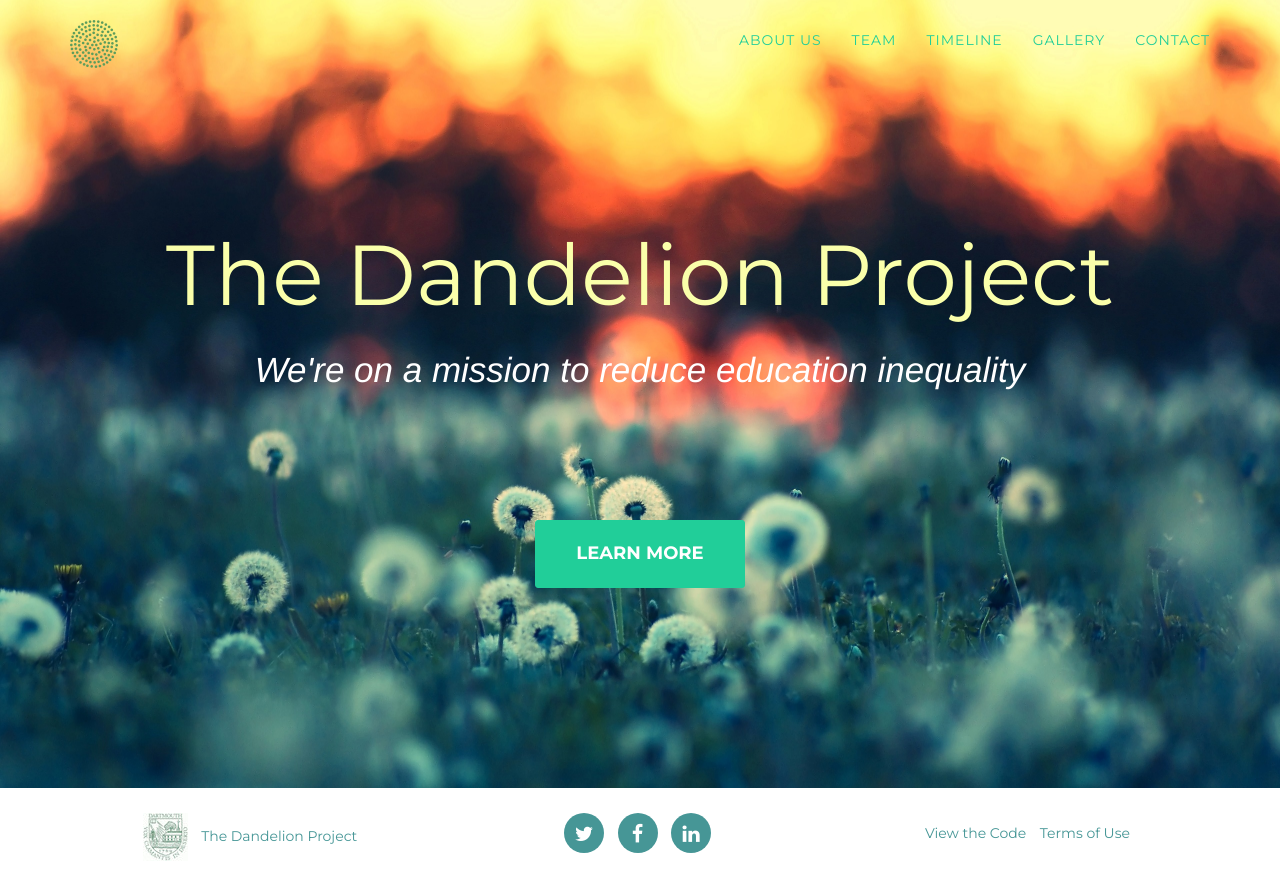
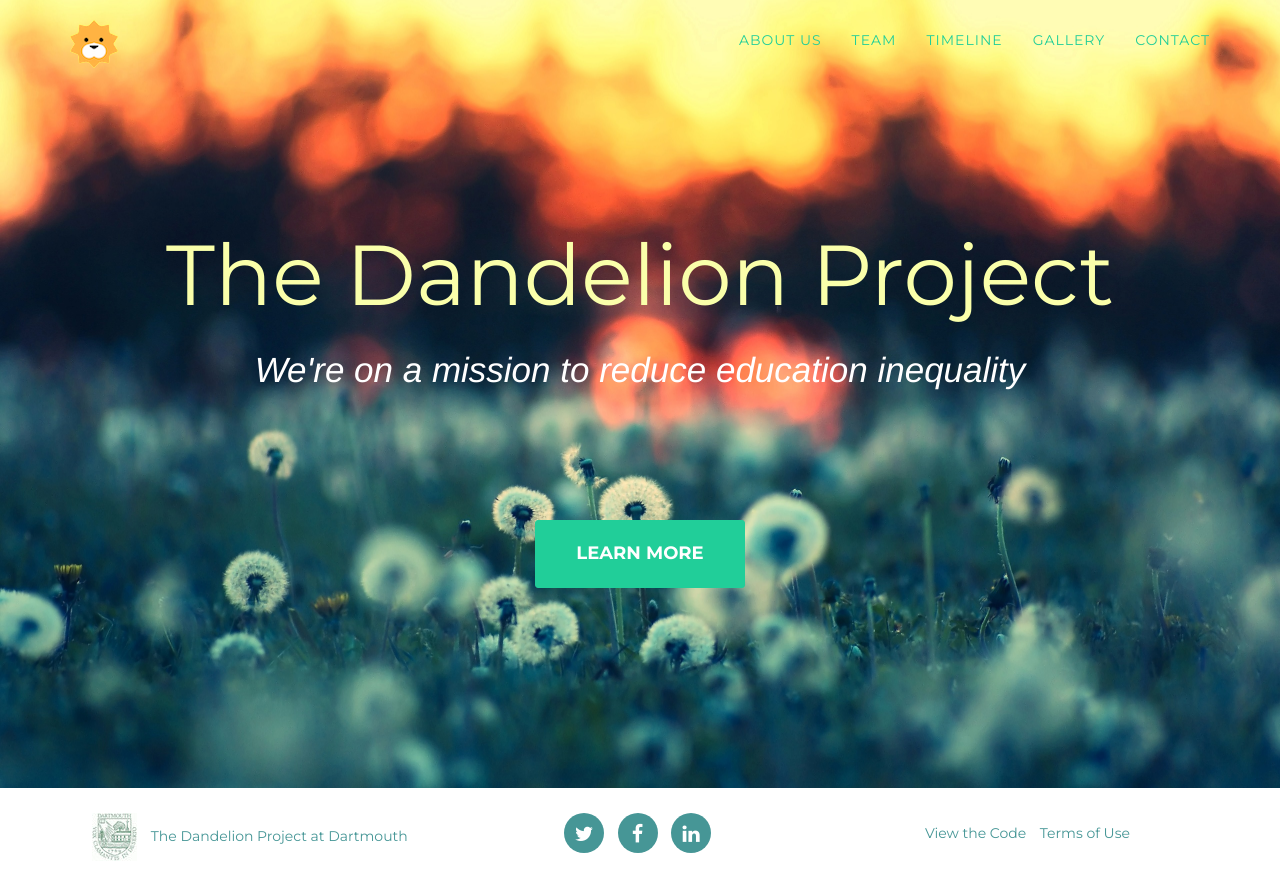
Before and after one commit to dandelionproject/dandelion-website, a plain HTML site: page index.html in a window 1280 px wide. Drawn offline with nearby package versions, Linux system fonts and the light colour scheme; a web font is replaced by a local one.

Commit message:
new favicon, updated icons, team members

```diff
--- a/index.html
+++ b/index.html
@@ -8,7 +8,7 @@
   <meta name="description" content="">
   <meta name="author" content="">
   <title>Dandelion Project</title>
-  <link rel="shortcut icon" type="image/image/png" href="img/favicon-16.png">
+  <link rel="shortcut icon" type="image/image/png" href="img/favicon16.png">
   <!-- Bootstrap Core CSS -->
   <link href="css/bootstrap.min.css" rel="stylesheet">
   <!-- Custom CSS -->
@@ -39,7 +39,7 @@
           <span class="icon-bar"></span>
           <span class="icon-bar"></span>
         </button>
-        <a class="navbar-brand page-scroll" href="index.html"><img src="img/favicon-48.png" alt=""></a>
+        <a class="navbar-brand page-scroll" href="index.html"><img src="img/favicon48.png" alt=""></a>
       </div>
       <!-- Collect the nav links, forms, and other content for toggling -->
       <div class="collapse navbar-collapse" id="bs-example-navbar-collapse-1">
@@ -86,7 +86,7 @@
       <div class="row">
         <div class="col-md-4">
         <span id="imglogod"><img src="img/dlogosmall.jpg" alt=""></span>
-          <span class="copyright">The Dandelion Project</span>
+          <span class="copyright">The Dandelion Project at Dartmouth</span>
         </div>
         <div class="col-md-4">
           <ul class="list-inline social-buttons">
```
Also changed, not shown: about.html (+3 -1 lines), contact.html (+3 -1 lines), gallery.html (+3 -1 lines), team.html (+3 -1 lines), timeline.html (+3 -1 lines), img/favicon16.jpg (deleted), img/favicon16.png (added), img/favicon48.jpg (deleted), img/favicon48.png (added).
